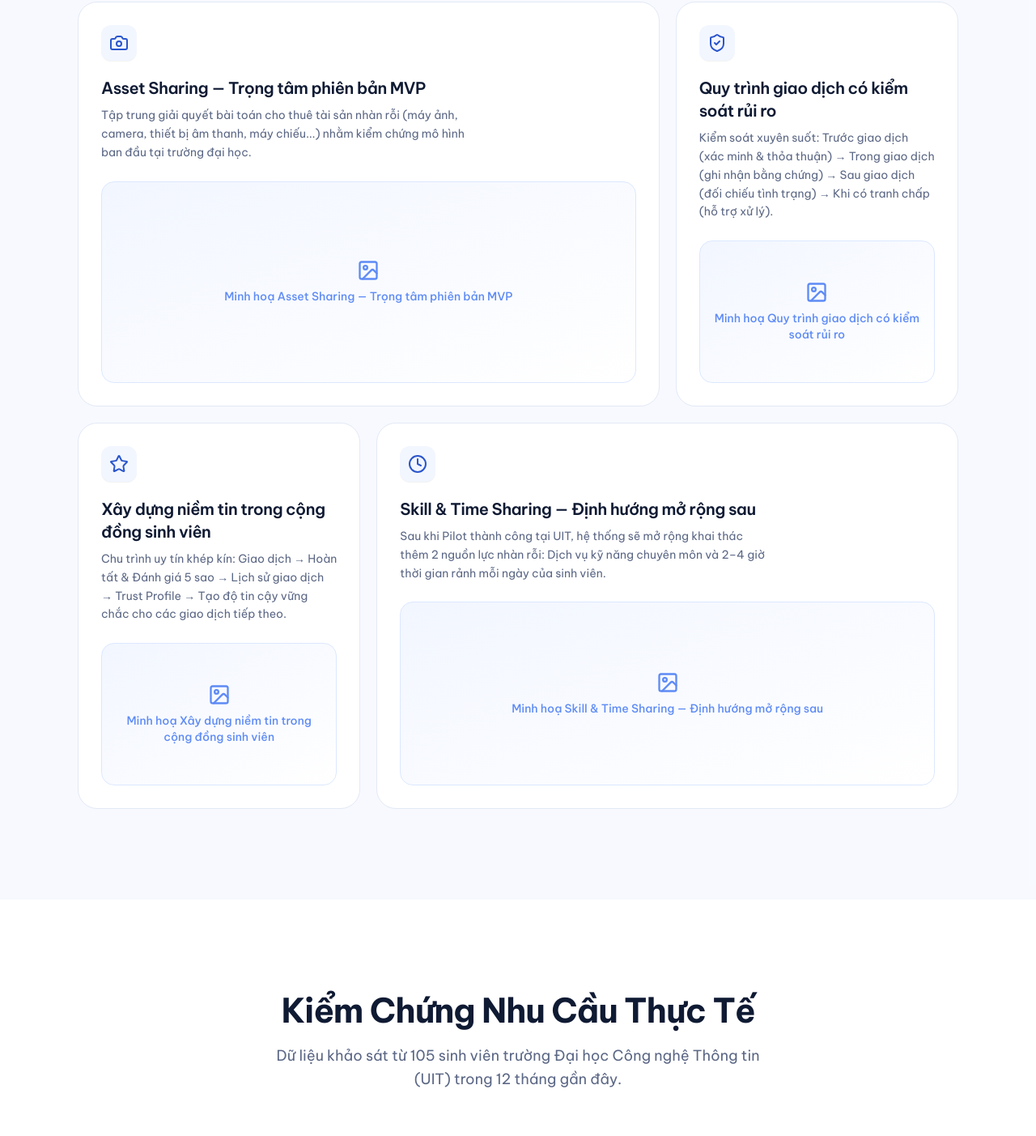
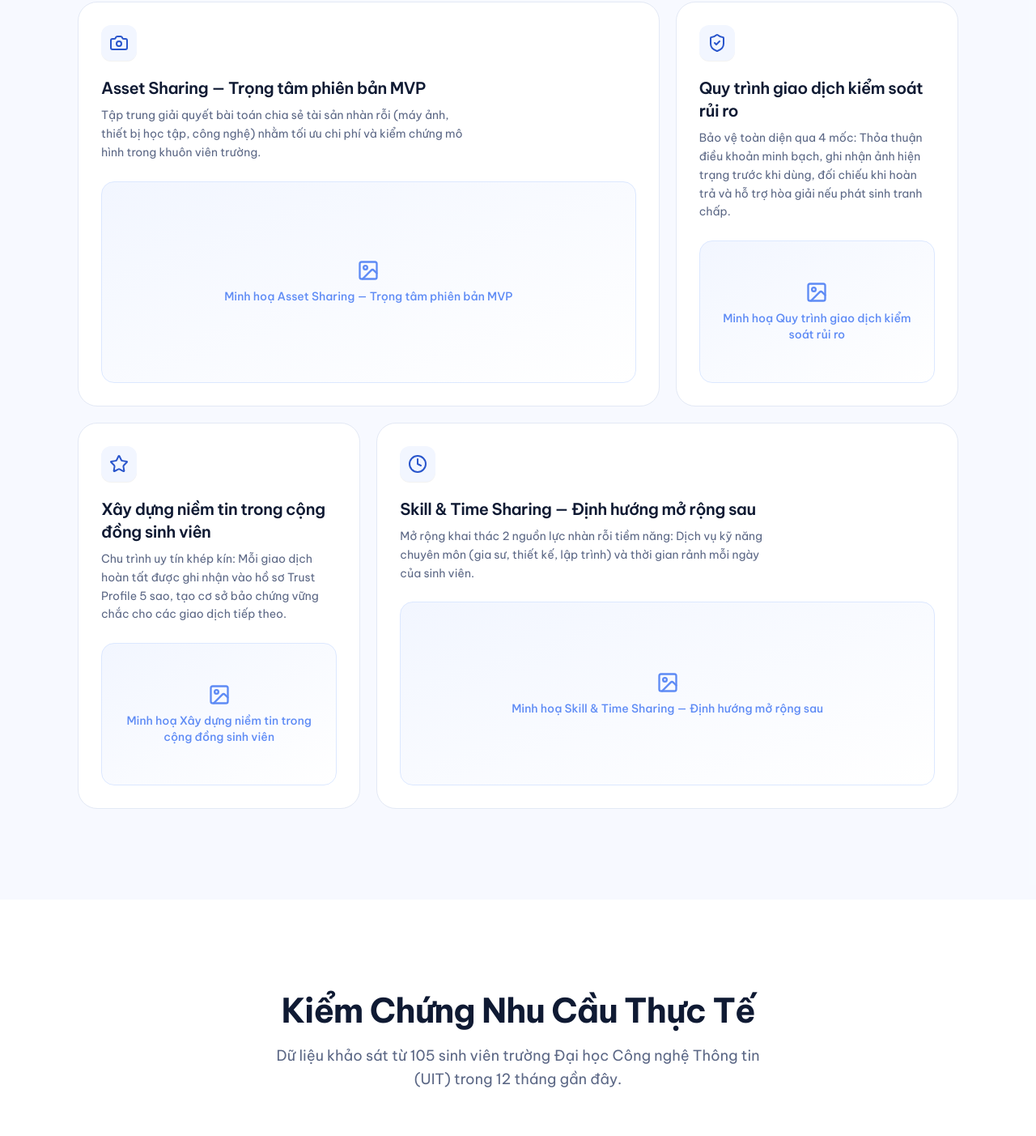
Before and after one commit to phamhuy273/imfree-web, a React (Vite) app: page / in a window 1280 px wide. Shown: the part 940-2343 px from the top of the page at 81% size. Built offline with nearby package versions, Linux system fonts and the light colour scheme.

Commit message:
content: refine bento module descriptions and remove UIT Survey badge from metric cards

```diff
--- a/src/data/content.js
+++ b/src/data/content.js
@@ -64,22 +64,22 @@ export const modules = [
   {
     icon: Camera,
     title: "Asset Sharing — Trọng tâm phiên bản MVP",
-    text: "Tập trung giải quyết bài toán cho thuê tài sản nhàn rỗi (máy ảnh, camera, thiết bị âm thanh, máy chiếu...) nhằm kiểm chứng mô hình ban đầu tại trường đại học.",
+    text: "Tập trung giải quyết bài toán chia sẻ tài sản nhàn rỗi (máy ảnh, thiết bị học tập, công nghệ) nhằm tối ưu chi phí và kiểm chứng mô hình trong khuôn viên trường.",
   },
   {
     icon: ShieldCheck,
-    title: "Quy trình giao dịch có kiểm soát rủi ro",
-    text: "Kiểm soát xuyên suốt: Trước giao dịch (xác minh & thỏa thuận) → Trong giao dịch (ghi nhận bằng chứng) → Sau giao dịch (đối chiếu tình trạng) → Khi có tranh chấp (hỗ trợ xử lý).",
+    title: "Quy trình giao dịch kiểm soát rủi ro",
+    text: "Bảo vệ toàn diện qua 4 mốc: Thỏa thuận điều khoản minh bạch, ghi nhận ảnh hiện trạng trước khi dùng, đối chiếu khi hoàn trả và hỗ trợ hòa giải nếu phát sinh tranh chấp.",
   },
   {
     icon: Star,
     title: "Xây dựng niềm tin trong cộng đồng sinh viên",
-    text: "Chu trình uy tín khép kín: Giao dịch → Hoàn tất & Đánh giá 5 sao → Lịch sử giao dịch → Trust Profile → Tạo độ tin cậy vững chắc cho các giao dịch tiếp theo.",
+    text: "Chu trình uy tín khép kín: Mỗi giao dịch hoàn tất được ghi nhận vào hồ sơ Trust Profile 5 sao, tạo cơ sở bảo chứng vững chắc cho các giao dịch tiếp theo.",
   },
   {
     icon: Clock,
     title: "Skill & Time Sharing — Định hướng mở rộng sau",
-    text: "Sau khi Pilot thành công tại UIT, hệ thống sẽ mở rộng khai thác thêm 2 nguồn lực nhàn rỗi: Dịch vụ kỹ năng chuyên môn và 2–4 giờ thời gian rảnh mỗi ngày của sinh viên.",
+    text: "Mở rộng khai thác 2 nguồn lực nhàn rỗi tiềm năng: Dịch vụ kỹ năng chuyên môn (gia sư, thiết kế, lập trình) và thời gian rảnh mỗi ngày của sinh viên.",
   },
 ];
 
--- a/src/pages/Home.jsx
+++ b/src/pages/Home.jsx
@@ -62,9 +62,6 @@ function AnimatedMetric({ item, index }) {
           <div className="flex items-center justify-between mb-4">
             <span className="grid size-11 place-items-center rounded-xl bg-accent-500/10 text-accent-600 group-hover:bg-brand-600 group-hover:text-white transition-colors duration-300 shadow-2xs">
               <Icon className="size-5" aria-hidden="true" />
-            </span>
-            <span className="text-[11px] font-semibold text-brand-700 bg-brand-50 px-2.5 py-0.5 rounded-full border border-brand-100/60 font-mono">
-              UIT Survey
             </span>
           </div>
 
```
